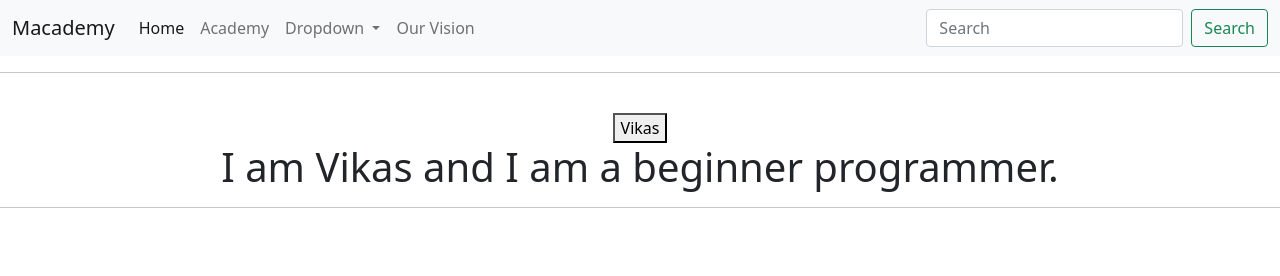
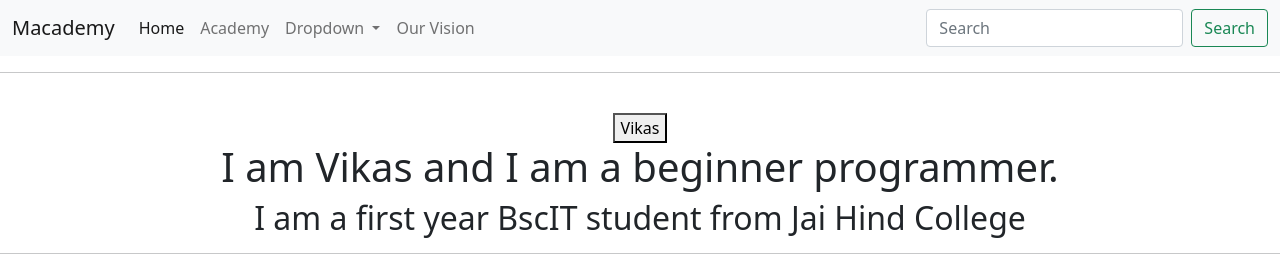
Before and after one commit to VikasSahu12/demorepository, a plain HTML site: page index.html in a window 1280 px wide. Drawn offline with nearby package versions, Linux system fonts and the light colour scheme.

Commit message:
College Add Kia

```diff
--- a/index.html
+++ b/index.html
@@ -63,6 +63,7 @@
       <br>
       <button>Vikas</button>
       <h1>I am Vikas and I am a beginner programmer.</h1>
+      <h2>I am a first year BscIT student from Jai Hind College </h2>
       <hr>
       </div>
   </body>
```
